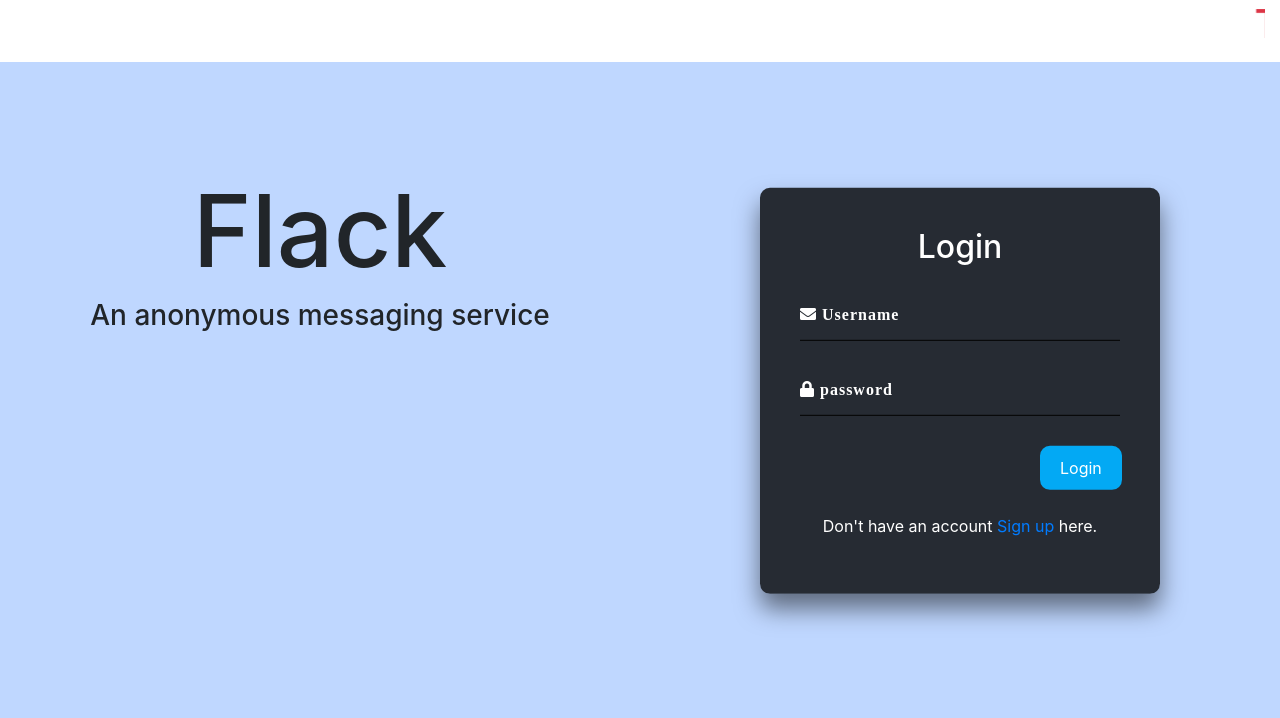
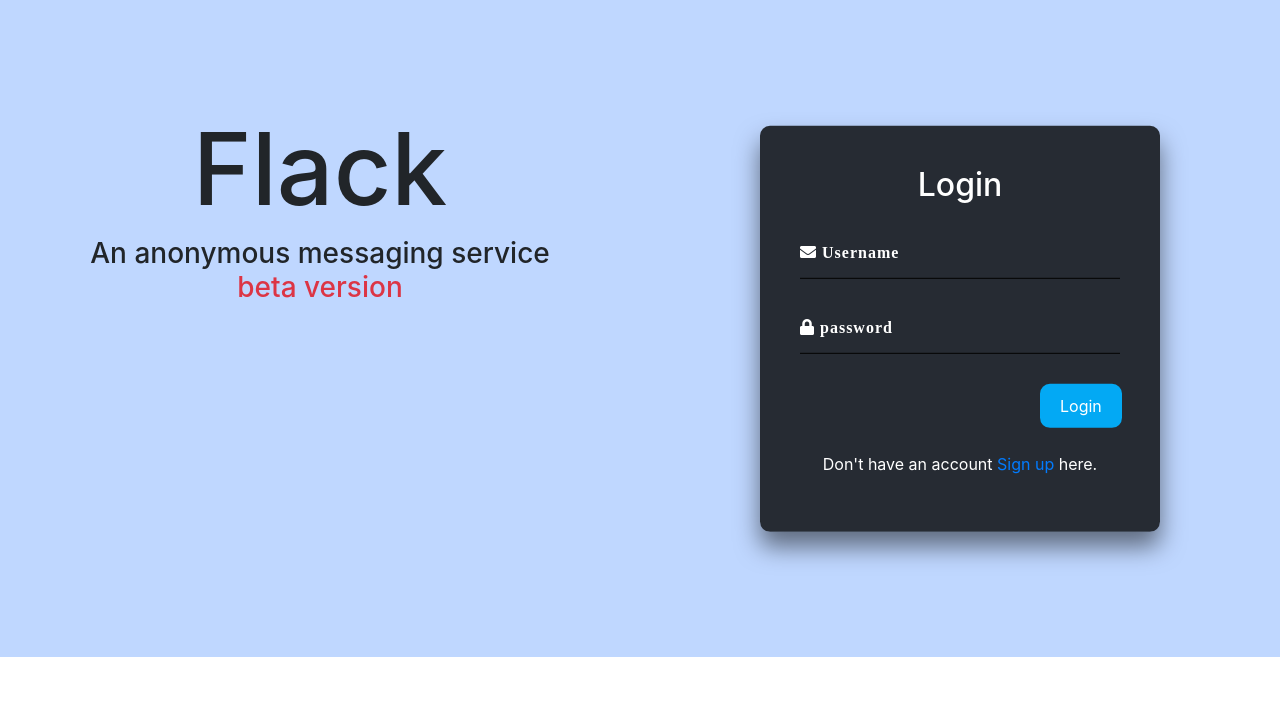
Before and after one commit to HemendraKhatik/FlackApp, a Flask app: page / in a window 1280 px wide. Shown: the top 718 px of the page. Run offline with Flask 2, Linux system fonts and the light colour scheme; some libraries are stand-ins or nearby versions.

Commit message:
Update login.html

```diff
--- a/templates/login.html
+++ b/templates/login.html
@@ -15,11 +15,10 @@
 </head>
   <body>
     <div class="container-fluid">
-      <marquee class="text-danger"><h1>This website is currently under construction</h1></marquee>
       <div class="row sideBar">
         <div class="col-md-6 pt-5">
           <h1 style="margin-top: 10%;text-align: center; font-size: 100px;" class="animated bounceIn">Flack</h1>
-           <h3 style="text-align: center;" class="animated pulse delay-2s">An anonymous messaging service</h3>
+           <h3 style="text-align: center;" class="animated pulse delay-2s">An anonymous messaging service</br><span class="text-danger">beta version</span></h3>
          </div>
         <div class="col-md-6 animated bounceIn delay-1s">
            <div class="box">
```
